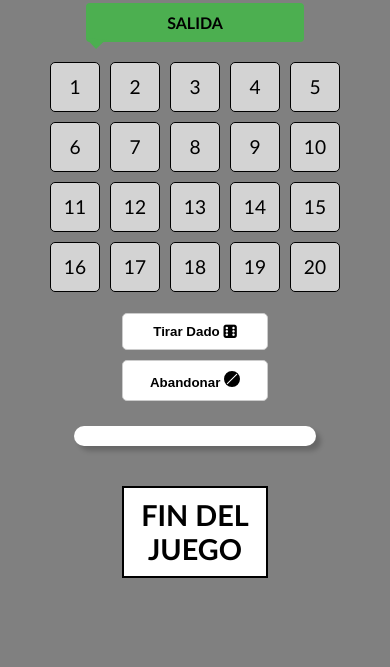
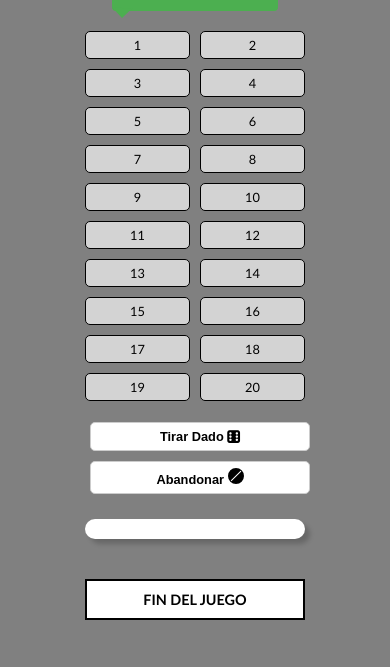
Before and after one commit to LRondinelli04/Proyecto-Final---JavaScript, a website: page ProyectoFinal/ProyectoFinal2/public/index.html in a window 390 px wide. Shown: the part 177-844 px from the top of the page. Drawn offline with nearby package versions, Linux system fonts and the light colour scheme; no server answers.

Commit message:
proyecto responsive

```diff
--- a/ProyectoFinal/ProyectoFinal2/public/style.css
+++ b/ProyectoFinal/ProyectoFinal2/public/style.css
@@ -182,3 +182,56 @@
   scale: 1.05;
   box-shadow: 5px 5px 5px rgba(0, 0, 0, 0.2);
 }
+
+/* Responsive styles */
+@media (max-width: 768px) {
+  .tablero {
+    grid-template-columns: repeat(4, 1fr);
+    width: 100%;
+  }
+
+  .casilla {
+    width: auto;
+    height: auto;
+    font-size: 0.9rem;
+    padding: 10px;
+  }
+
+  .btn,
+  .btn-respuesta {
+    width: 80%;
+    font-size: 0.9rem;
+    padding: 8px;
+  }
+
+  .final {
+    width: 80%;
+    font-size: 1rem;
+  }
+}
+
+@media (max-width: 480px) {
+  .tablero {
+    grid-template-columns: repeat(2, 1fr);
+    width: 100%;
+  }
+
+  .casilla {
+    width: auto;
+    height: auto;
+    font-size: 0.8rem;
+    padding: 5px;
+  }
+
+  .btn,
+  .btn-respuesta {
+    width: 100%;
+    font-size: 0.8rem;
+    padding: 6px;
+  }
+
+  .final {
+    width: 100%;
+    font-size: 0.9rem;
+  }
+}
```
